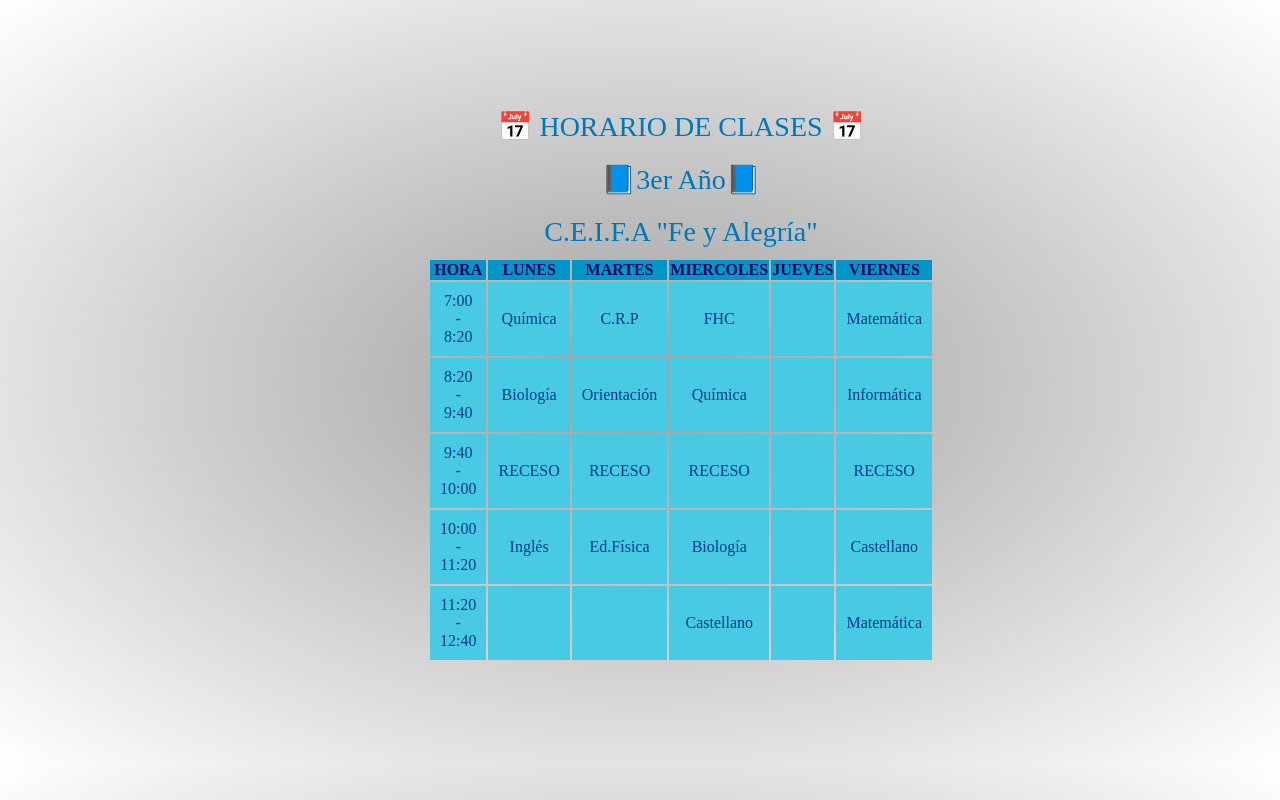
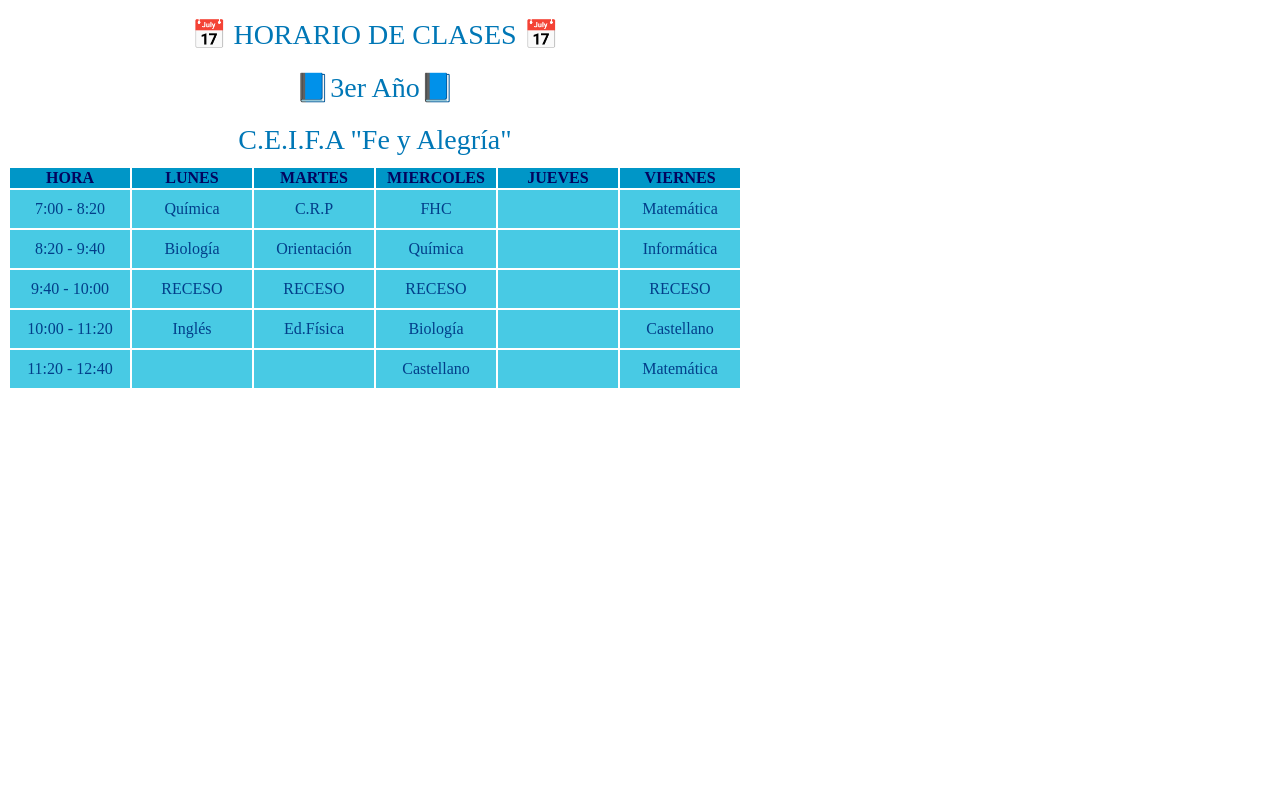
Before and after one commit to SekiAnima/HorarioNuevo, a plain HTML site: page index.html in a window 1280 px wide. Drawn offline with Linux system fonts and the light colour scheme.

Commit message:
Update style.css

```diff
--- a/style.css
+++ b/style.css
@@ -17,10 +17,3 @@ caption {
     padding: 10px;
     text-align: center;
     width: 100px;
-  }
-    body{
-
- padding-left: 420px; text-align: center; margin-bottom: 100px ; padding-right: 420px;
-  margin-top: 100px; width: 100px; background-image: radial-gradient(rgb(160, 159, 159), rgb(255, 255, 255));
-
-    }
```
